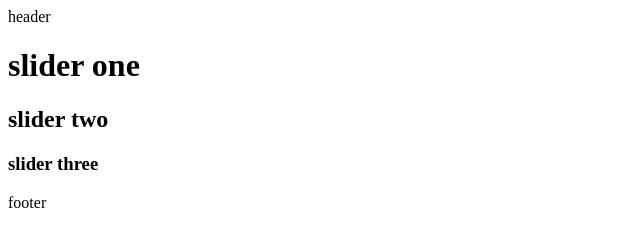
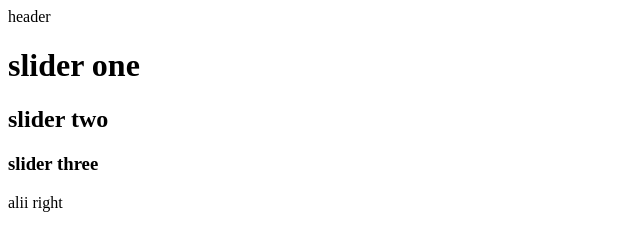
Before and after one commit to AlirezaAsadi76/git-first-prj, a plain HTML site: page index.html in a window 1280 px wide. Shown: the full height of the page, 0-640 px from the left. Drawn offline with Linux system fonts and the light colour scheme.

Commit message:
footer update

```diff
--- a/index.html
+++ b/index.html
@@ -15,7 +15,7 @@
         <h2>slider two</h2>
         <h3>slider three</h3>
     </div>
-    <footer>footer</footer>
+    <footer>alii right</footer>
 </body>
 
 </html>
```
